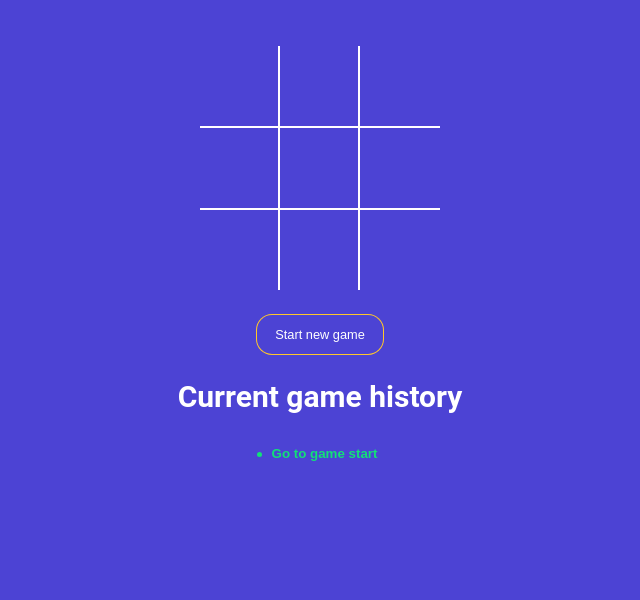
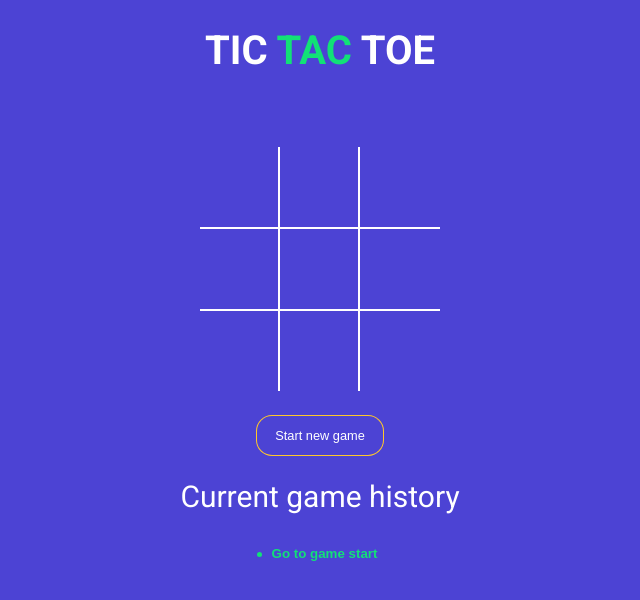
Before and after one commit to rushabh782/tictactoe-game, a React (Vite) app: page / in a window 1280 px wide. Shown: the top 600 px of the page, without its empty margins (320-960 px from the left). Built offline with nearby package versions, Linux system fonts and the light colour scheme.

Commit message:
added TicTacToe game title and included Roboto Font

```diff
--- a/index.html
+++ b/index.html
@@ -4,6 +4,10 @@
     <meta charset="UTF-8" />
     <link rel="icon" type="image/svg+xml" href="/vite.svg" />
     <meta name="viewport" content="width=device-width, initial-scale=1.0" />
+    <link
+      href="https://fonts.googleapis.com/css?family=Roboto:300,400,700&display=swap"
+      rel="stylesheet"
+    />
     <title>Tic tac toe</title>
   </head>
   <body>
--- a/src/App.jsx
+++ b/src/App.jsx
@@ -13,7 +13,7 @@
 
   const gamingBoard = history[currentMove];
 
-  const { winner,winningSquares } = calculateWinner(gamingBoard.squares);
+  const { winner, winningSquares } = calculateWinner(gamingBoard.squares);
 
   const handleSquareClick = clickedPosition => {
     //null,'X','0'
@@ -58,10 +58,14 @@
   const onNewGameStart = () => {
     setHistory(NEW_GAME);
     setCurrentMove(0);
-  }
+  };
 
   return (
     <div className="app">
+      <h1>
+        TIC <span className="text-green">TAC </span>
+        TOE
+      </h1>
       <StatusMessage winner={winner} gamingBoard={gamingBoard} />
       <Board
         squares={gamingBoard.squares}
@@ -69,9 +73,21 @@
         winningSquares={winningSquares}
       />
 
-      <button type='button' onClick={onNewGameStart} className={`btn-reset ${winner ? 'active' : ''}`}>Start new game</button>
+      <button
+        type="button"
+        onClick={onNewGameStart}
+        className={`btn-reset ${winner ? 'active' : ''}`}
+      >
+        Start new game
+      </button>
 
-      <h2>Current game history</h2>
+      <h2
+        style={{
+          fontWeight: 'normal',
+        }}
+      >
+        Current game history
+      </h2>
       <History history={history} moveTo={moveTo} currentMove={currentMove} />
     </div>
   );
--- a/src/components/History.jsx
+++ b/src/components/History.jsx
@@ -1,4 +1,4 @@
-const History = ({ history, moveTo,currentMove }) => {
+const History = ({ history, moveTo, currentMove }) => {
   return (
     <div className="history-wrapper">
       <ul className="history">
@@ -6,7 +6,7 @@
           <li key={index}>
             <button
               type="button"
-              className={`btn-move ${currentMove === index ? 'active' : '' }`}
+              className={`btn-move ${currentMove === index ? 'active' : ''}`}
               onClick={() => moveTo(index)}
             >
               {index === 0 ? 'Go to game start' : `Go to move #${index}`}
```
